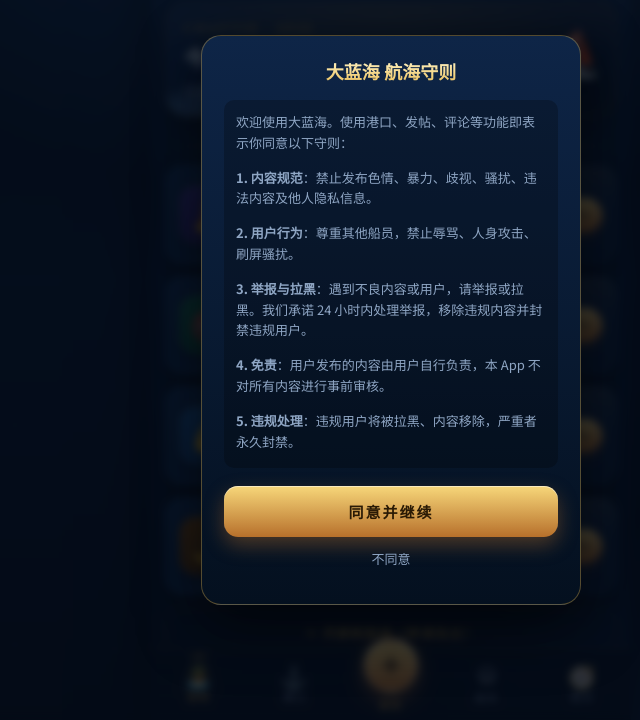
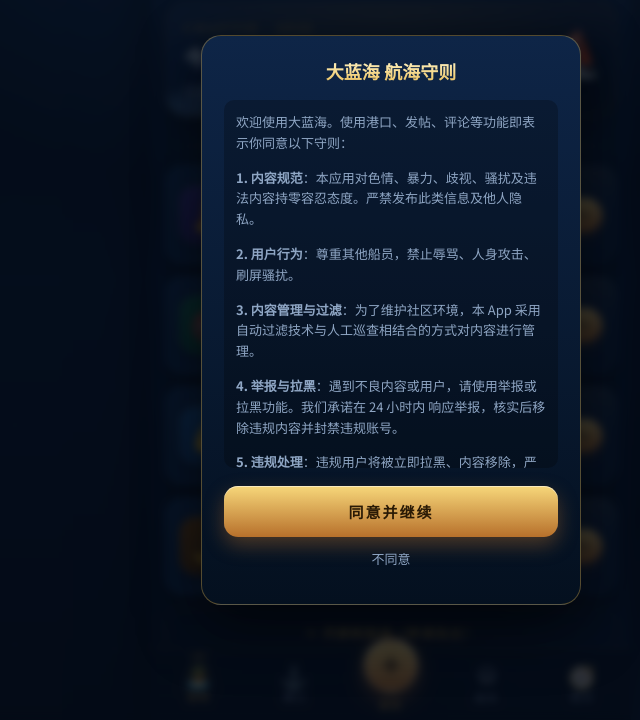
Before and after one commit to g773831275-droid/dalanhai-privacy, a website: page index.html in a window 1280 px wide. Both pictures are taken after a click on the element "发布". Shown: the part 80-800 px from the top of the page, without its empty margins (249-889 px from the left). Drawn offline with Linux system fonts and the light colour scheme.

Commit message:
feat: 改船长页文案+EULA正文更新(1.2 UGC要求3内容过滤)
- 船长页: '联系船务长 · 进官方船队' 改为 '联系船务长进官方船队 · 客服与帮助'

- EULA 第1条: 加 '本应用对色情暴力歧视骚扰及违法内容持零容忍态度'

- EULA 第3条: 改为 '内容管理与过滤: 自动过滤技术与人工巡查相结合'

- EULA 第4条: 改为 '举报与拉黑: 24小时内响应举报, 核实后移除违规内容并封禁违规账号'

- EULA 第5条: 改为 '违规用户将被立即拉黑、内容移除, 严重者永久封禁'

- 删除原 EULA 第4条免责声明(避免苹果认为推卸责任)

```diff
--- a/index.html
+++ b/index.html
@@ -603,11 +603,11 @@
     <h3 style="text-align:center">大蓝海 航海守则</h3>
     <div style="font-size:13px;color:var(--sub);line-height:1.8;max-height:46vh;overflow-y:auto;margin:12px 0;padding:12px;background:rgba(0,0,0,.25);border-radius:10px">
       <p>欢迎使用大蓝海。使用港口、发帖、评论等功能即表示你同意以下守则：</p>
-      <p><strong>1. 内容规范</strong>：禁止发布色情、暴力、歧视、骚扰、违法内容及他人隐私信息。</p>
+      <p><strong>1. 内容规范</strong>：本应用对色情、暴力、歧视、骚扰及违法内容持零容忍态度。严禁发布此类信息及他人隐私。</p>
       <p><strong>2. 用户行为</strong>：尊重其他船员，禁止辱骂、人身攻击、刷屏骚扰。</p>
-      <p><strong>3. 举报与拉黑</strong>：遇到不良内容或用户，请举报或拉黑。我们承诺 24 小时内处理举报，移除违规内容并封禁违规用户。</p>
-      <p><strong>4. 免责</strong>：用户发布的内容由用户自行负责，本 App 不对所有内容进行事前审核。</p>
-      <p><strong>5. 违规处理</strong>：违规用户将被拉黑、内容移除，严重者永久封禁。</p>
+      <p><strong>3. 内容管理与过滤</strong>：为了维护社区环境，本 App 采用自动过滤技术与人工巡查相结合的方式对内容进行管理。</p>
+      <p><strong>4. 举报与拉黑</strong>：遇到不良内容或用户，请使用举报或拉黑功能。我们承诺在 24 小时内 响应举报，核实后移除违规内容并封禁违规账号。</p>
+      <p><strong>5. 违规处理</strong>：违规用户将被立即拉黑、内容移除，严重者永久封禁。</p>
     </div>
     <button class="btn-primary" onclick="acceptEULA()">同意并继续</button>
     <button class="btn-ghost" onclick="rejectEULA()">不同意</button>
@@ -1183,7 +1183,7 @@ function renderCaptain(){
     <div class="section-title">征服证书 · Certificates</div>
     ${certs}
     <div class="section-title">船员服务 · Services</div>
-    <div class="list-item" onclick="openService()"><span class="li-ic">💬</span><span class="li-text">联系船务长 · 进官方船队</span><span class="li-arrow">›</span></div>
+    <div class="list-item" onclick="openService()"><span class="li-ic">💬</span><span class="li-text">联系船务长进官方船队 · 客服与帮助</span><span class="li-arrow">›</span></div>
     <div class="list-item" onclick="toast('打卡提醒','每日 21:00 推送打卡提醒')"><span class="li-ic">🔔</span><span class="li-text">打卡提醒</span><span class="li-arrow">›</span></div>
     <div class="list-item" onclick="toast('隐私政策','完整隐私政策请访问官网页面')"><span class="li-ic">🔒</span><span class="li-text">隐私政策</span><span class="li-arrow">›</span></div>
     <div class="list-item" onclick="resetLocal()"><span class="li-ic">🔄</span><span class="li-text">重置本地数据</span><span class="li-arrow">›</span></div>
```
